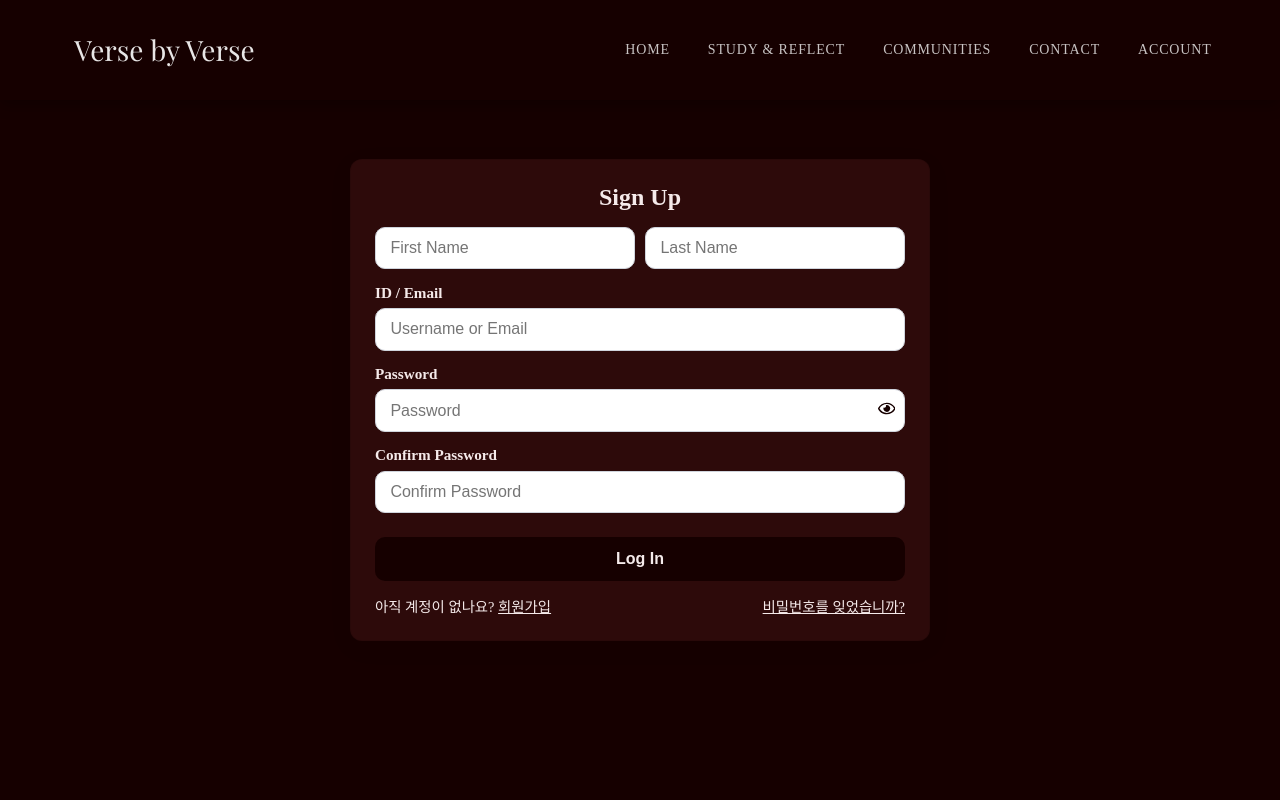
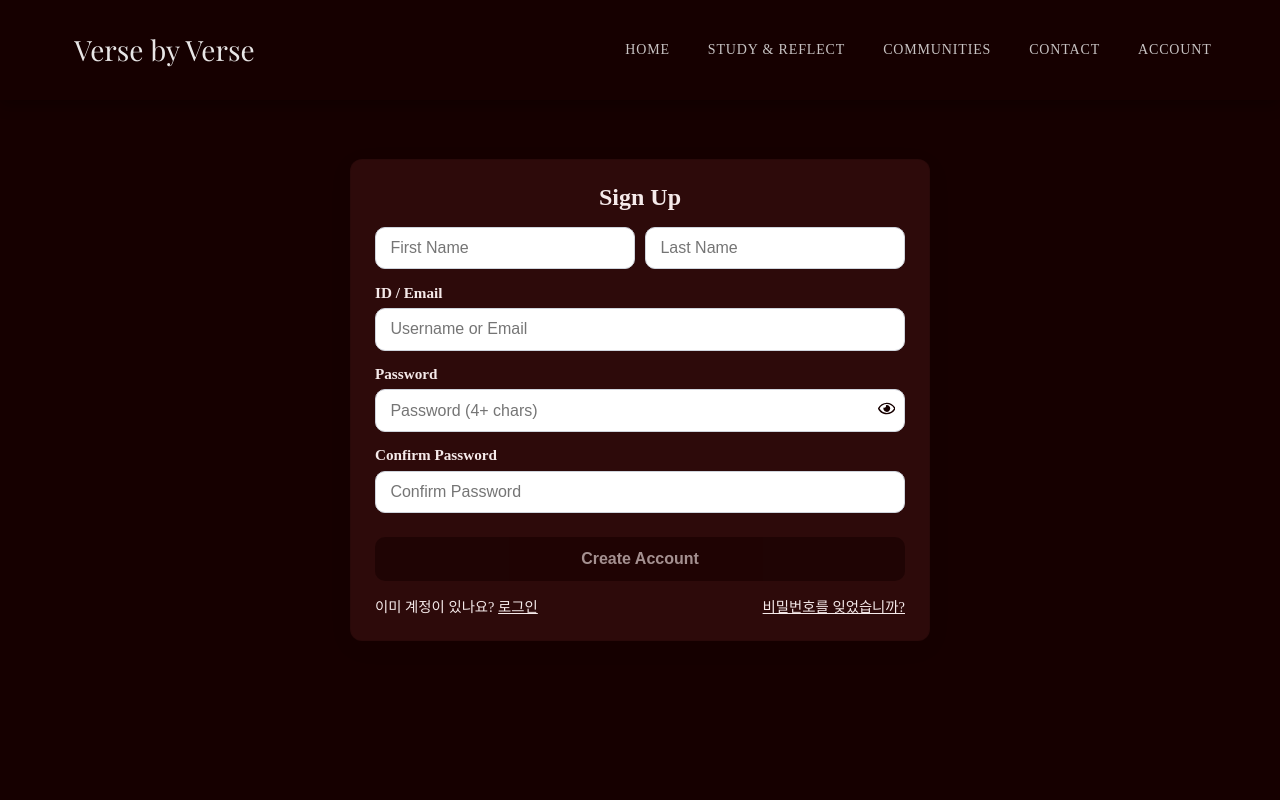
Before and after one commit to LeeJay0126/verse_by_verse, a React (Create React App) app: page /signup in a window 1280 px wide. Shown: the top 800 px of the page. Built offline with nearby package versions, Linux system fonts and the light colour scheme; no server answers; a web font is replaced by a local one.

Commit message:
Sign up Backend connection added

```diff
--- a/src/pages/Account/signUp/SignUp.js
+++ b/src/pages/Account/signUp/SignUp.js
@@ -2,13 +2,12 @@ import { useEffect, useRef, useState } from 'react';
 import PageHeader from "../../../component/PageHeader";
 import '../Account.css';
 import Footer from '../../../component/Footer';
-import { FaRegEyeSlash } from "react-icons/fa";
-import { FaRegEye } from "react-icons/fa";
+import { FaRegEyeSlash, FaRegEye } from "react-icons/fa";
 
 const API_URL = 'http://localhost:4000';
 
 const SignUp = () => {
-    const [name, setName] = useState('');
+    const [firstName, setFirstName] = useState('');
     const [lastName, setLastName] = useState('');
     const [id, setId] = useState('');
     const [pw, setPw] = useState('');
@@ -18,6 +17,46 @@ const SignUp = () => {
     const [loading, setLoading] = useState(false);
     const idRef = useRef(null);
 
+    const emailOk  = /^[^@\s]+@[^@\s]+\.[^@\s]+$/.test(id);
+    const passOk   = pw.length >= 4; // need adjustment
+    const matchOk  = pw === confirmPw;
+    const nameOk   = firstName.trim().length > 0 && lastName.trim().length > 0;
+    const isValid  = emailOk && passOk && matchOk && nameOk;
+
+    async function handleSubmit(e) {
+        e.preventDefault();
+        setError('');
+        if (!isValid) {
+          setError('입력값을 확인해주세요 (필수/이메일/비번/일치).');
+          return;
+        }
+        setLoading(true);
+        try {
+          const res = await fetch(`${API_URL}/auth/signup`, {
+            method: 'POST',
+            credentials: 'include',
+            headers: { 'Content-Type': 'application/json' },
+            body: JSON.stringify({
+              firstName,
+              lastName,
+              email: id,
+              password: pw
+            })
+          });
+          const data = await res.json().catch(() => ({}));
+          if (!res.ok || data?.ok === false) {
+            throw new Error(data?.error || '회원가입 실패');
+          }
+          console.log('[signup success]', data.user);
+          // TODO: navigate('/') 또는 전역 상태 setUser(data.user) 등
+        } catch (err) {
+          console.error('[signup error]', err);
+          setError(err.message || '네트워크 오류');
+        } finally {
+          setLoading(false);
+        }
+      }
+
       return (
         <section className="Account">
           <PageHeader />
@@ -25,55 +64,43 @@ const SignUp = () => {
             <div className="account-card">
               <h1 className="account-title">Sign Up</h1>
 
-                    {error && (
-                        <div className="account-error" role="alert">
-                            {error}
-                        </div>
-                    )}
+              {error && <div className="account-error" role="alert">{error}</div>}
 
-                    <form className="account-form">
+              <form className="account-form" onSubmit={handleSubmit}>
                 <div className='signup-name-flex'>
                   <div>
-                                {/* <label className='account-label'>
-                                    First Name
-                                </label> */}
                     <input
-                                    // ref={idRef}
                       type="text"
-                                    autoComplete="firstName"
-                                    // value={id}
-                                    onChange={(e) => setName(e.target.value)}
+                      autoComplete="given-name"
+                      value={firstName}
+                      onChange={(e) => setFirstName(e.target.value)}
                       className="account-input"
                       placeholder="First Name"
                     />
                   </div>
                   <div>
-                                {/* <label className='account-label'>
-                                    Last Name
-                                </label> */}
                     <input
-                                    // ref={idRef}
                       type="text"
-                                    autoComplete="firstName"
-                                    // value={id}
-                                    onChange={(e) => setName(e.target.value)}
+                      autoComplete="family-name"
+                      value={lastName}
+                      onChange={(e) => setLastName(e.target.value)}
                       className="account-input"
                       placeholder="Last Name"
                     />
                   </div>
+                </div>
 
-                        </div>
                 <label className="account-label">
                   ID / Email
                   <input
                     ref={idRef}
-                                type="text"
-                                autoComplete="username"
+                    type="email"
+                    autoComplete="username email"
                     value={id}
                     onChange={(e) => setId(e.target.value)}
                     className="account-input"
                     placeholder="Username or Email"
-                            // aria-invalid={!!error && !isValid}
+                    aria-invalid={!emailOk}
                   />
                 </label>
 
@@ -82,58 +109,51 @@ const SignUp = () => {
                   <div className="password-wrap">
                     <input
                       type={showPw ? 'text' : 'password'}
-                                    autoComplete="current-password"
+                      autoComplete="new-password"
                       value={pw}
                       onChange={(e) => setPw(e.target.value)}
                       className="account-input"
-                                    placeholder="Password"
+                      placeholder="Password (4+ chars)"
+                      aria-invalid={!passOk}
                     />
                     <button
                       type="button"
                       className="toggle-pw"
-                                    onClick={() => setShowPw((v) => !v)}
-                                    aria-label={showPw ? 'Hide Password' : 'View Password'}
+                      onClick={() => setShowPw(v => !v)}
+                      aria-label={showPw ? 'Hide Password' : 'Show Password'}
                     >
                       {showPw ? <FaRegEyeSlash /> : <FaRegEye />}
                     </button>
                   </div>
                 </label>
+
                 <label className="account-label">
                   Confirm Password
-                            <div className="password-wrap">
                   <input
                     type={showPw ? 'text' : 'password'}
-                                    // autoComplete="current-password"
+                    autoComplete="new-password"
                     value={confirmPw}
                     onChange={(e) => setConfirmPw(e.target.value)}
                     className="account-input"
                     placeholder="Confirm Password"
+                    aria-invalid={!matchOk}
                   />
-                            </div>
                 </label>
 
-                        <button
-                            type="submit"
-                            className="account-btn"
-                        // disabled={loading || !isValid}
-                        >
-                            {loading ? 'Logging in…' : 'Log In'}
+                <button type="submit" className="account-btn" disabled={loading || !isValid}>
+                  {loading ? 'Signing up…' : 'Create Account'}
                 </button>
               </form>
+
               <div className='account-signup-findpw'>
-                        <p className="account-help">
-                            아직 계정이 없나요? <a href="/signup">회원가입</a>
-                        </p>
-                        <p className="account-help">
-                            <a href="/findpw">비밀번호를 잊었습니까?</a>
-                        </p>
+                <p className="account-help">이미 계정이 있나요? <a href="/account">로그인</a></p>
+                <p className="account-help"><a href="/findpw">비밀번호를 잊었습니까?</a></p>
               </div>
             </div>
           </div>
           <Footer />
         </section>
       );
-
-};
+    }
 
 export default SignUp;
```
Lines whose indentation alone changed are shown as unchanged.
